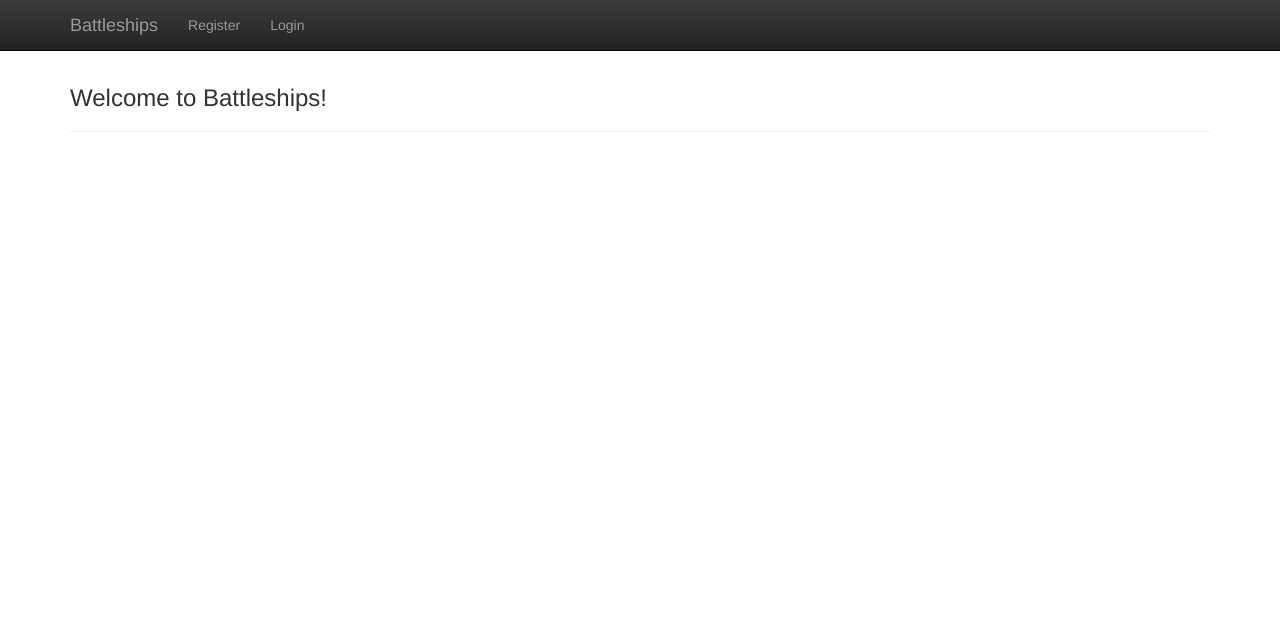
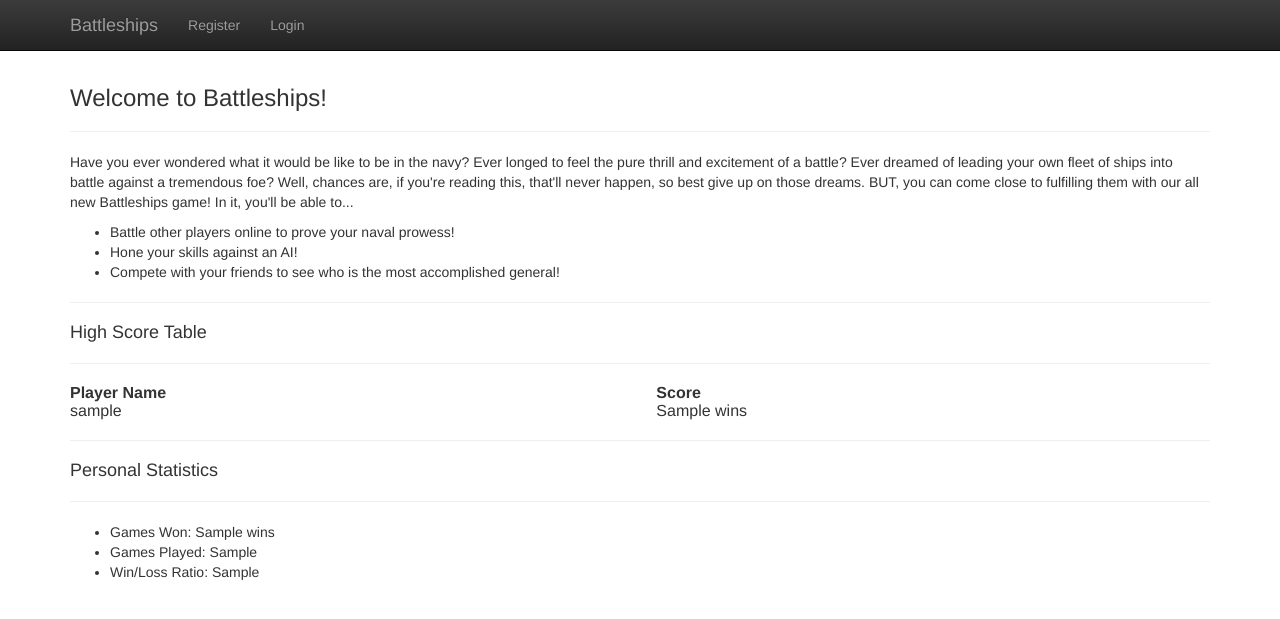
Before and after one commit to seamang64/Battleships, a Django app: template templates/home.html in a window 1280 px wide. Shown: the top 619 px of the page. Run offline with Django 3.2, Linux system fonts and the light colour scheme; the template is opened without the code that fills it: most values are stand-ins (such as "Sample title", 1, 10 or a date in 2020); some libraries are stand-ins or nearby versions.

Commit message:
Update home.html
Added functionality for scoreboard and personal stats, on the HTML side.

```diff
--- a/templates/home.html
+++ b/templates/home.html
@@ -1,10 +1,44 @@
 {% extends "base.html" %}
 
 {% block main_content %}
+
 <div class="row">
     <div class="col-lg-12">
         <h3>Welcome to Battleships!</h3>
-        <hr>
+		<hr>
+		<p>Have you ever wondered what it would be like to be in the navy? Ever longed to feel the pure thrill and excitement of a battle? Ever dreamed of leading your own fleet of ships into battle against a tremendous foe? Well, chances are, if you're reading this, that'll never happen, so best give up on those dreams. BUT, you can come close to fulfilling them with our all new Battleships game! In it, you'll be able to... </p>
+		<ul>
+			<li>Battle other players online to prove your naval prowess!</li>
+			<li>Hone your skills against an AI!</li>
+			<li>Compete with your friends to see who is the most accomplished general!</li>
+		</ul>
+		<hr>
+
+		<h4>High Score Table</h4>
+		<hr>
+		<table style="width:100%">
+          <tr>
+            <th>Player Name</th>
+            <th>Score</th>
+          </tr>
+		  	<ul>
+			{% for entry in top_five %}
+				<tr>
+					<td>{{ entry.user.username }}</td>
+					<td>{{ entry.wins }}</td>
+				</tr>
+			{% endfor %}
+			</ul>
+        </table>
+
+		<hr>
+		<h4>Personal Statistics</h4>
+		<hr>
+		<ul>
+			<li>Games Won: {{current.wins}}</li>
+			<li>Games Played: {{current.games_played}}</li>
+			<li>Win/Loss Ratio: {{current_wl}}</li>
+		</ul>
     </div>
 </div>
 {% endblock %}
```
